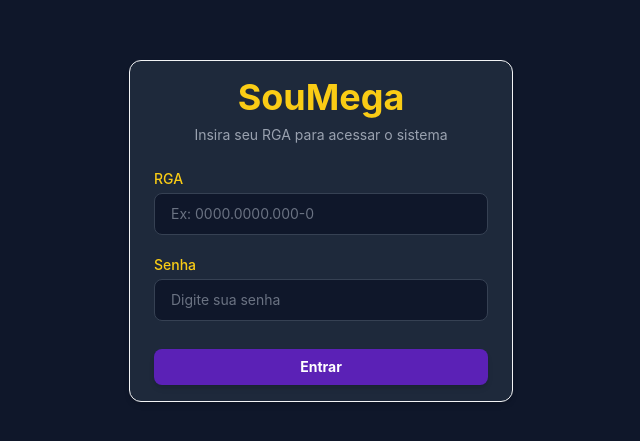
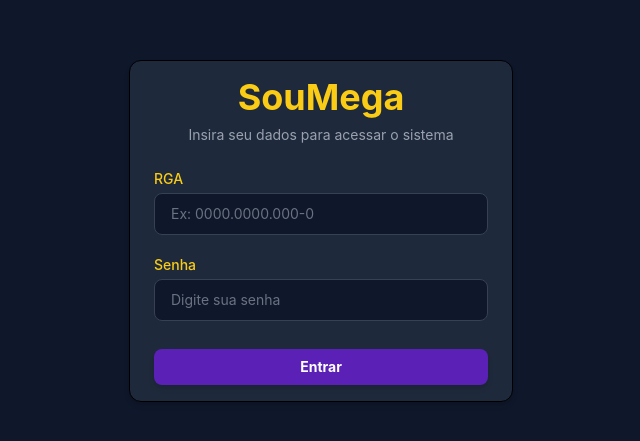
Before and after one commit to GabrielMattosA/SouMega, a React (Vite) app in the folder Front-end/: page /login in a window 1280 px wide. Shown: the part 169-610 px from the top of the page, without its empty margins (319-959 px from the left). Built offline with nearby package versions, Linux system fonts and the light colour scheme.

Commit message:
feat: liga o estado global no app e arruma o uso no login

```diff
--- a/Front-end/src/App.jsx
+++ b/Front-end/src/App.jsx
@@ -5,6 +5,7 @@ import ProjectPage from './pages/projetos/ProjectPage';
 import Sidebar from './componentes/Sidebar';
 import DashboardPage from './pages/DashboardPage';
 import PropTypes from 'prop-types';
+import AuthProvider from './contexto/AuthContext';
 
 function RotaProtegida({children}) {
   const token = localStorage.getItem("token");
@@ -23,6 +24,7 @@ RotaProtegida.propTypes = {
 function App() {
   return (
     <BrowserRouter>
+      <AuthProvider>
       <Routes>
         <Route path="/login" element={<LoginPage/>} />
         <Route
@@ -44,6 +46,7 @@ function App() {
           }
         />
       </Routes>
+      </AuthProvider>
     </BrowserRouter>
   );
 }
--- a/Front-end/src/pages/LoginPage.jsx
+++ b/Front-end/src/pages/LoginPage.jsx
@@ -1,10 +1,12 @@
     import React from "react";
     import { useNavigate } from "react-router-dom";
+    import { useAuth } from "../contexto/AuthContext";
 
     function LoginPage () {
         const [rga, setRga] = React.useState("")
         const [senha, setSenha] = React.useState("")
         const [erro, setErro] = React.useState("")
+        const { loginGlobal } = useAuth()
         const navigate = useNavigate();
 
         const lidarLogin = async (e) => {
@@ -32,8 +34,7 @@
                 throw new  Error(dados.error || "Falha ao realizar login.");
             }
 
-            localStorage.setItem("token", dados.token);
-
+            loginGlobal(dados.token);
             navigate("/");
 
             } catch (err) {
@@ -42,10 +43,10 @@
         };
         return (
             <div className="min-h-screen bg-mega-fundo flex flex-col justify-center items-center p-4 font-sans">
-                <div className="bg-mega-card py-4 px-6 rounded-xl shadow-md border border-gray-100 max-w-sm w-full">
+                <div className="bg-mega-card py-4 px-6 rounded-xl shadow-md border border-gray-00 max-w-sm w-full">
                     <div className="text-center mb-6">
                         <h1 className="text-4xl font-bold text-mega-amarelo">SouMega</h1>
-                        <p className="text-sm text-gray-400 mt-2">Insira seu RGA para acessar o sistema</p>
+                        <p className="text-sm text-gray-400 mt-2">Insira seu dados para acessar o sistema</p>
                     </div>
 
                     {erro && (
```
